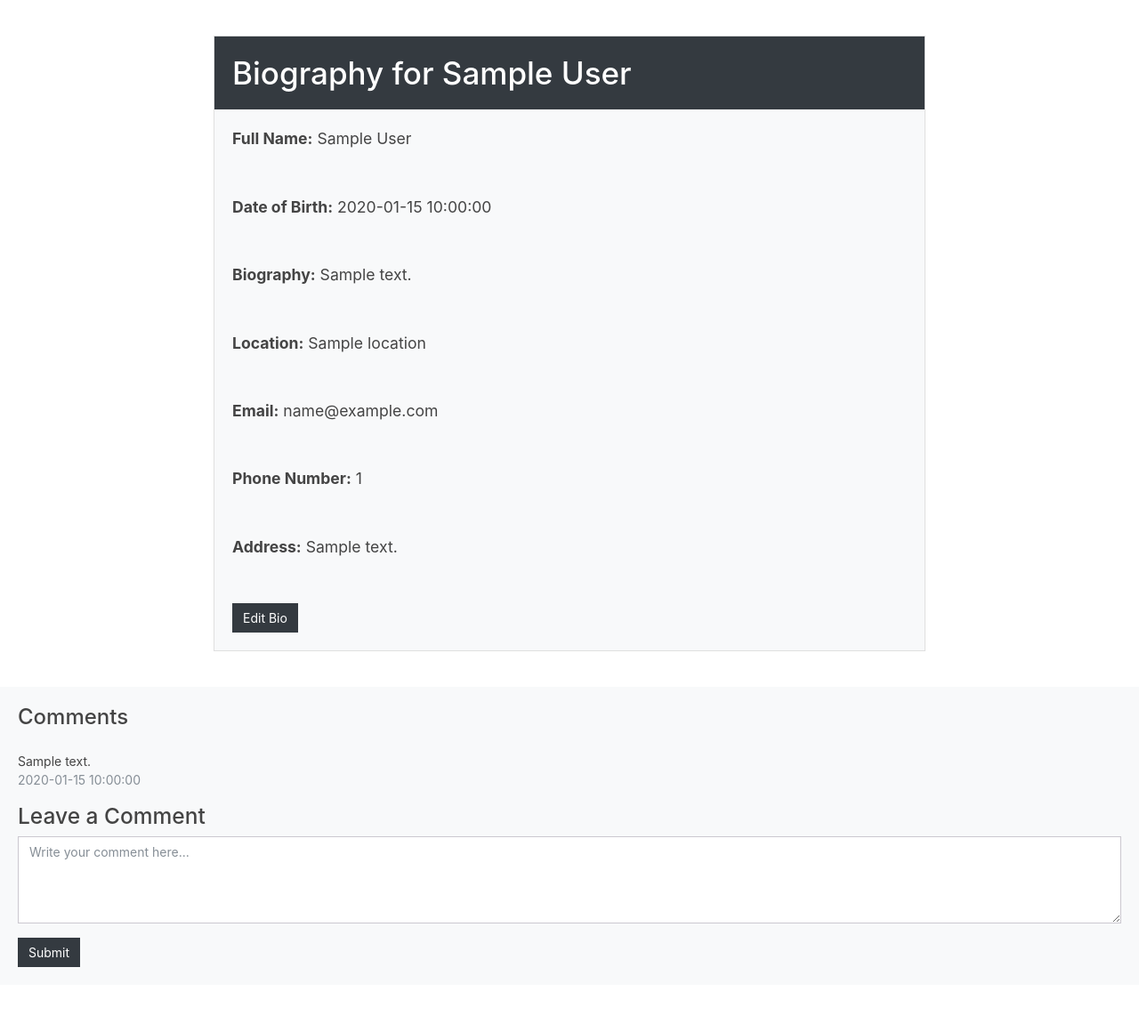
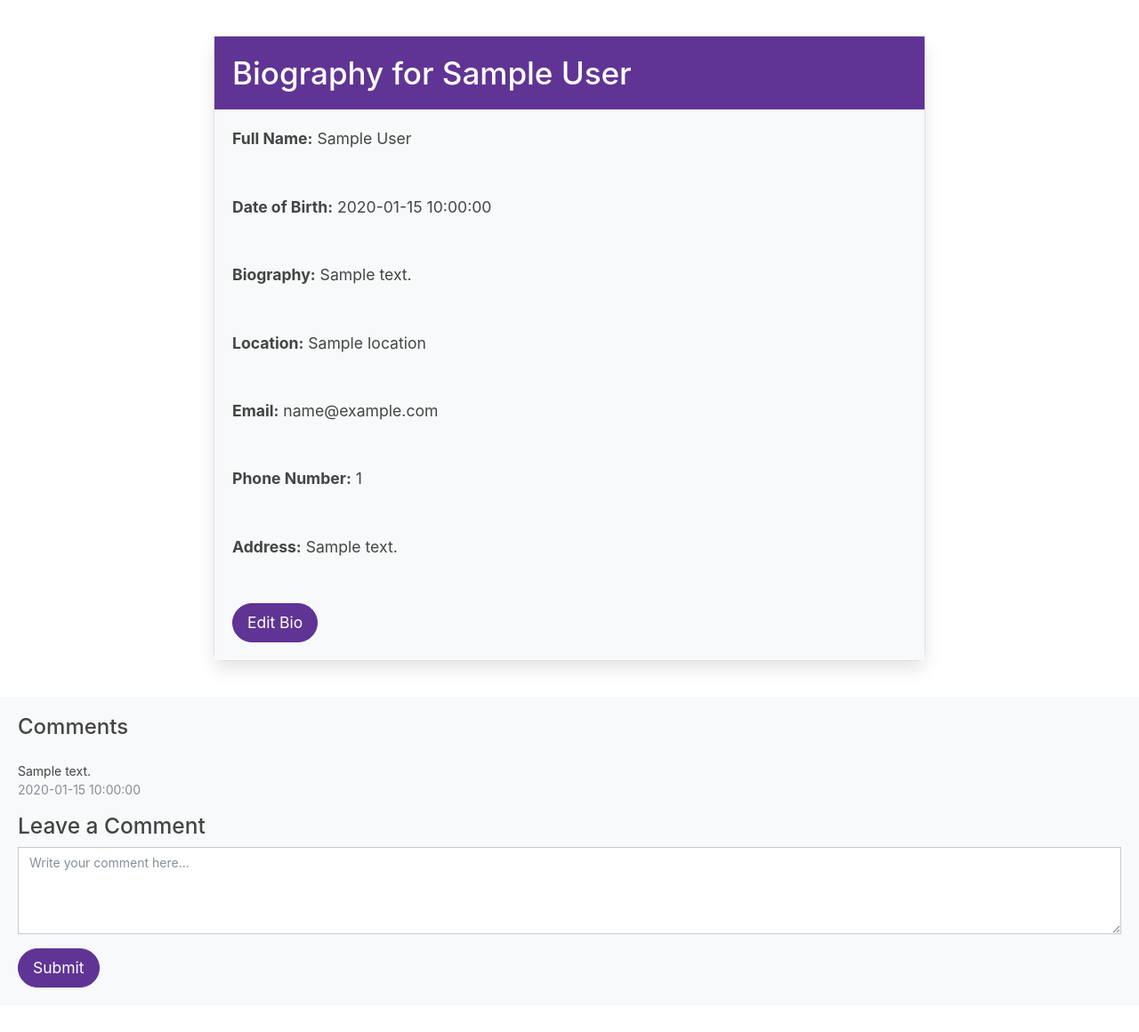
Before and after one commit to UmarShaheen03/Graph-Family-Tree, a Flask app: template app/templates/biography.html in a window 1280 px wide. Shown: the part 75-1235 px from the top of the page at 89% size. Before the commit the page ends 1162 px from the top, so only its background shows below. Run offline with Flask 3, Linux system fonts and the light colour scheme; tables that the repository leaves empty hold one stand-in row (values such as "Sample post"); the template is opened without the code that fills it: values that come from a table or form of the project are taken from there, most other values are stand-ins (such as "Sample title", 1, 10 or a date in 2020); some libraries are stand-ins or nearby versions.

Commit message:
Biography page consistent with other forms
Buttons all rounded purple

```diff
--- a/app/static/css/biography.css
+++ b/app/static/css/biography.css
@@ -3,8 +3,14 @@
     margin: 0 auto;
     padding-top: 40px;
 }
+/* Card styling */
+.card {
+    background-color: #ffffff;
+    border-radius: 10px;
+    box-shadow: 0 10px 20px rgba(0, 0, 0, 0.1);
+}
 .biography-header {
-    background-color: #343a40;
+    background-color: #603494;
     color: #fff;
     padding: 20px;
 }
@@ -30,11 +36,15 @@
     font-size: 1.5rem;
 }
 .btn-custom {
-    background-color: #343a40;
+    background-color: #603494;
     color: white;
-    border: none;
 }
 .btn-custom:hover {
-    background-color: #1d2124;
+    background-color: #432467;
+    border-color: #301a4a;
     color: #f8f9fa;
 }
+
+.btn-lg.rounded-pill {
+    border-radius: 50px;
+}
--- a/app/static/css/edit_biography.css
+++ b/app/static/css/edit_biography.css
@@ -82,6 +82,10 @@
     border-color: #301a4a;
 }
 
+.btn-lg.rounded-pill {
+    border-radius: 50px;
+}
+
 /* Header styling */
 h1 {
     font-weight: 700;
--- a/app/templates/biography.html
+++ b/app/templates/biography.html
@@ -20,7 +20,7 @@
             <p><strong>Email:</strong> {{email if email else "None"}}</p>
             <p><strong>Phone Number:</strong> {{phone_number if phone_number else "None"}}</p>
             <p><strong>Address:</strong> {{address if address else "None"}}</p>
-            <button class="btn btn-custom" onclick="location.href='/biography/edit'">Edit Bio</button>
+            <button class="btn btn-primary btn-lg btn-custom rounded-pill" onclick="location.href='/biography/edit'">Edit Bio</button>
         </div>
     </div>
 </div>
@@ -50,7 +50,7 @@
             <div class="form-group">
                 <textarea class="form-control" name="comment" rows="4" placeholder="Write your comment here..." required></textarea>
             </div>
-            <button type="submit" class="btn btn-custom">Submit</button>
+            <button type="submit" class="btn btn-primary btn-lg btn-custom rounded-pill">Submit</button>
         </form>
     </div>
 </div>
--- a/app/templates/edit_biography.html
+++ b/app/templates/edit_biography.html
@@ -52,7 +52,7 @@
                 </div>
 
                 <div class="form-group">
-                    {{ edit_form.submit(class="btn-submit") }}
+                    {{ edit_form.submit(class="btn-submit btn btn-primary btn-lg rounded-pill") }}
                 </div>
             </form>
         </div>
```
